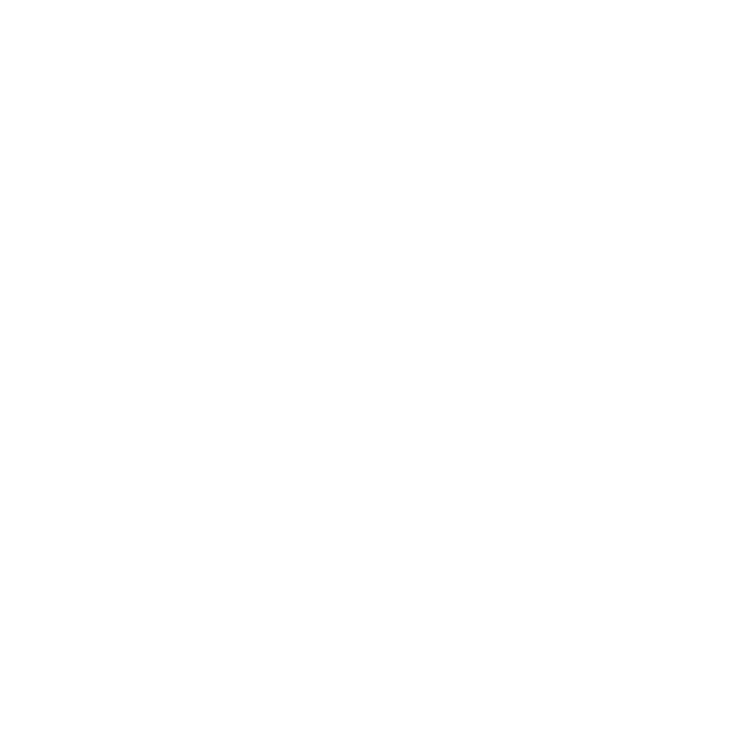
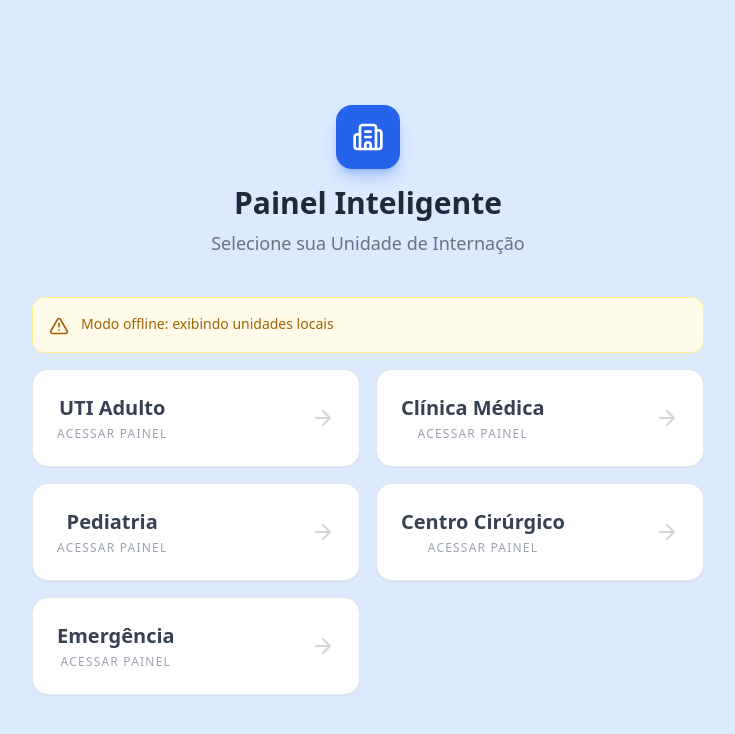
Before and after one commit to PabloAirez/CareBoard, a React (Vite) app in the folder frontend/: page /select-unit in a window 1280 px wide. Before the commit this address had no page. Shown: the top 734 px of the page, without its empty margins (272-1007 px from the left). Built offline with nearby package versions, Linux system fonts and the light colour scheme; no server answers.

Commit message:
feat: Create select unit page with mock units

```diff
--- /dev/null
+++ b/frontend/src/pages/SelectUnit.tsx
@@ -0,0 +1,139 @@
+import React, { useEffect, useState } from 'react';
+import { useNavigate } from 'react-router-dom';
+import { Building2, ArrowRight, Loader2, AlertTriangle } from 'lucide-react';
+import { motion } from 'motion/react';
+
+const API_URL = import.meta.env.VITE_API_URL || 'http://localhost:3001';
+
+// 🔥 Mock fallback
+const mockUnits = [
+  { id: 1, name: 'UTI Adulto' },
+  { id: 2, name: 'Clínica Médica' },
+  { id: 3, name: 'Pediatria' },
+  { id: 4, name: 'Centro Cirúrgico' },
+  { id: 5, name: 'Emergência' },
+];
+
+interface Unit {
+  id: number;
+  name: string;
+}
+
+export default function SelectUnit() {
+  const [units, setUnits] = useState<Unit[]>([]);
+  const [error, setError] = useState<string | null>(null);
+  const [loading, setLoading] = useState(true);
+  const navigate = useNavigate();
+
+  useEffect(() => {
+    const useMock = import.meta.env.VITE_USE_MOCK === 'true';
+
+    if (useMock) {
+      setUnits(mockUnits);
+      setLoading(false);
+      return;
+    }
+
+    fetch(`${API_URL}/api/units`)
+      .then(async (r) => {
+        if (!r.ok) {
+          throw new Error('Erro ao buscar unidades');
+        }
+        return r.json();
+      })
+      .then((data) => {
+        setUnits(data);
+        setLoading(false);
+      })
+      .catch((e) => {
+        console.warn('Fallback para mock:', e.message);
+
+        // 🔥 fallback automático
+        setUnits(mockUnits);
+
+        // aviso leve (não bloqueia)
+        setError('Modo offline: exibindo unidades locais');
+
+        setLoading(false);
+      });
+  }, []);
+
+  const selectUnit = (id: number) => {
+    navigate(`/dashboard?unit=${id}`);
+  };
+
+  return (
+    <div className="min-h-screen bg-primary-light flex items-center justify-center p-6">
+      <div className="max-w-2xl w-full">
+
+        {/* Header */}
+        <div className="text-center mb-10">
+          <div className="bg-primary w-16 h-16 rounded-2xl flex items-center justify-center text-white mx-auto mb-4 shadow-lg shadow-primary/30">
+            <Building2 size={32} />
+          </div>
+
+          <h1 className="text-3xl font-black text-gray-800">
+            Painel Inteligente
+          </h1>
+
+          <p className="text-gray-500 mt-2 text-lg">
+            Selecione sua Unidade de Internação
+          </p>
+        </div>
+
+        {/* Loading */}
+        {loading ? (
+          <div className="flex flex-col items-center justify-center py-12 text-primary">
+            <Loader2 className="animate-spin w-12 h-12 mb-4" />
+            <p className="font-semibold text-gray-500">
+              Sincronizando com sistema...
+            </p>
+          </div>
+        ) : (
+          <div className="grid grid-cols-1 sm:grid-cols-2 gap-4">
+
+            {/* Aviso leve */}
+            {error && (
+              <div className="col-span-full flex items-start gap-3 p-4 bg-yellow-50 border border-yellow-200 rounded-xl text-yellow-700 text-sm">
+                <AlertTriangle className="w-5 h-5 mt-0.5" />
+                <span>{error}</span>
+              </div>
+            )}
+
+            {/* Lista */}
+            {units.length > 0 ? (
+              units.map((u, i) => (
+                <motion.button
+                  key={u.id}
+                  data-cy={`unit-${u.id}`}
+                  initial={{ opacity: 0, y: 20 }}
+                  animate={{ opacity: 1, y: 0 }}
+                  transition={{ delay: i * 0.05 }}
+                  onClick={() => selectUnit(u.id)}
+                  className="bg-white p-6 rounded-2xl border border-gray-200 shadow-sm
+                  hover:border-primary hover:ring-2 hover:ring-primary-light
+                  transition-all group flex justify-between items-center"
+                >
+                  <div>
+                    <h2 className="text-xl font-bold text-gray-700 group-hover:text-primary transition-colors">
+                      {u.name}
+                    </h2>
+                    <p className="text-xs font-medium text-gray-400 mt-1 uppercase tracking-widest">
+                      Acessar Painel
+                    </p>
+                  </div>
+
+                  <ArrowRight className="text-gray-300 group-hover:text-primary group-hover:translate-x-1 transition-all" />
+                </motion.button>
+              ))
+            ) : (
+              <div className="col-span-full text-center text-gray-400 py-10 bg-white rounded-2xl border border-dashed border-gray-300">
+                Nenhuma unidade disponível.
+              </div>
+            )}
+          </div>
+        )}
+      </div>
+    </div>
+  );
+}
--- a/frontend/src/routes/AppRoutes.tsx
+++ b/frontend/src/routes/AppRoutes.tsx
@@ -1,6 +1,7 @@
 import { BrowserRouter, Routes, Route } from "react-router-dom";
 import Login from '../pages/Login';
 import FirstAccess from '../pages/FirstAccess';
+import SelectUnit from '../pages/SelectUnit';
 
 export const AppRoutes = () => {
   return (
@@ -8,6 +9,7 @@
       <Routes>
         <Route path="/" element={<Login />} />
         <Route path="/first-access" element={<FirstAccess />} />
+        <Route path="/select-unit" element={<SelectUnit />} />
       </Routes>
     </BrowserRouter>
   );
```
